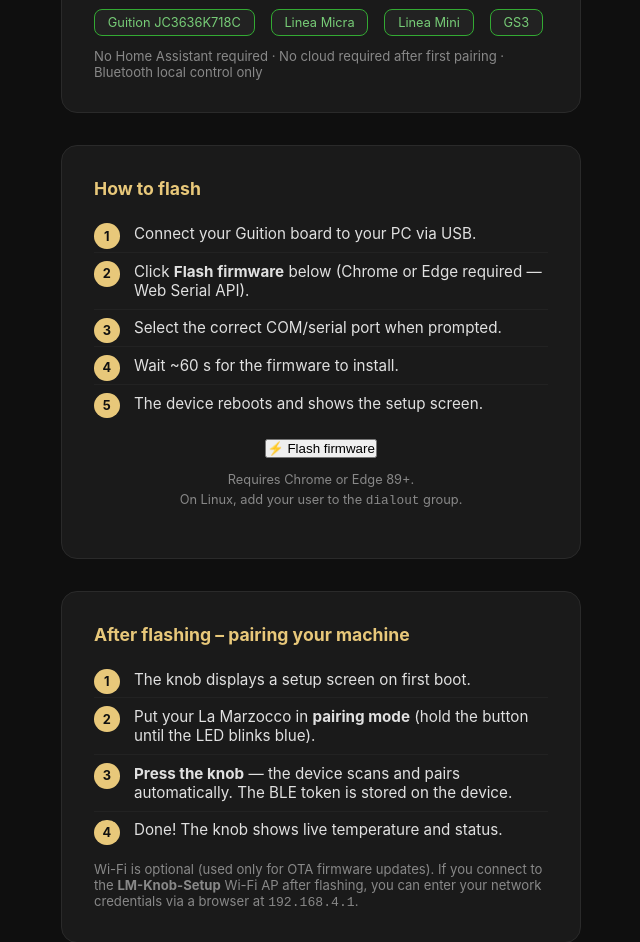
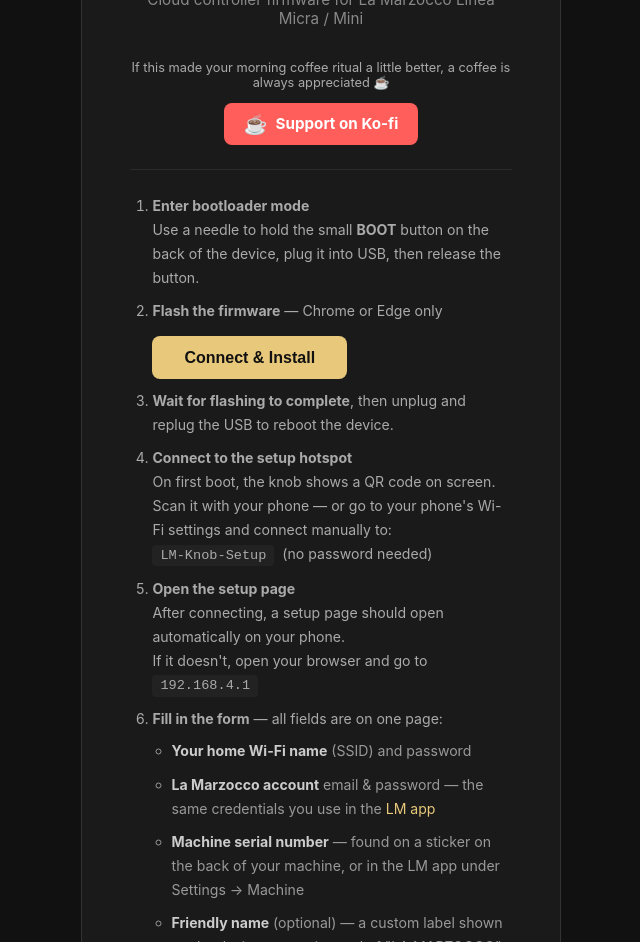
Before and after one commit to pschneeberger1986-ops/Knob-test, a plain HTML site: page docs/index.html in a window 1280 px wide. Shown: the part 195-1137 px from the top of the page, without its empty margins (319-959 px from the left). Drawn offline with Linux system fonts and the light colour scheme.

Commit message:
Add files via upload

```diff
--- a/docs/index.html
+++ b/docs/index.html
@@ -1,189 +1,139 @@
 <!DOCTYPE html>
 <html lang="en">
 <head>
-  <meta charset="UTF-8" />
-  <meta name="viewport" content="width=device-width, initial-scale=1.0" />
-  <title>LM Knob – Flash</title>
-  <script
-    type="module"
-    src="https://unpkg.com/esp-web-tools@10/dist/web/install-button.js?module"
-  ></script>
+  <meta charset="UTF-8">
+  <meta name="viewport" content="width=device-width, initial-scale=1.0">
+  <title>LM Knob — Flash</title>
+  <script type="module" src="https://unpkg.com/esp-web-tools@10/dist/web/install-button.js?module"></script>
   <style>
-    :root {
-      --gold:  #e8c87a;
-      --bg:    #0f0f0f;
-      --card:  #1a1a1a;
-      --text:  #e0e0e0;
-      --muted: #888;
-    }
     * { box-sizing: border-box; margin: 0; padding: 0; }
     body {
-      background: var(--bg);
-      color: var(--text);
-      font-family: -apple-system, BlinkMacSystemFont, 'Segoe UI', sans-serif;
       min-height: 100vh;
       display: flex;
       flex-direction: column;
       align-items: center;
-      padding: 2rem 1rem;
-      gap: 2rem;
+      justify-content: center;
+      background: #111;
+      color: #eee;
+      font-family: -apple-system, BlinkMacSystemFont, "Segoe UI", sans-serif;
+      padding: 2rem;
     }
-
-    header { text-align: center; }
-    header h1 { font-size: 2.2rem; color: var(--gold); letter-spacing: .04em; }
-    header p  { color: var(--muted); margin-top: .5rem; font-size: .95rem; }
-
     .card {
-      background: var(--card);
-      border: 1px solid #2a2a2a;
+      background: #1a1a1a;
+      border: 1px solid #333;
       border-radius: 16px;
-      padding: 2rem;
-      max-width: 520px;
+      padding: 2.5rem 3rem;
+      max-width: 480px;
       width: 100%;
-    }
-
-    .card h2 { font-size: 1.1rem; color: var(--gold); margin-bottom: 1rem; }
-
-    .steps { list-style: none; counter-reset: step; }
-    .steps li {
-      counter-increment: step;
-      padding: .55rem 0 .55rem 2.5rem;
-      position: relative;
-      color: var(--text);
-      font-size: .95rem;
-      border-bottom: 1px solid #222;
-    }
-    .steps li:last-child { border-bottom: none; }
-    .steps li::before {
-      content: counter(step);
-      position: absolute; left: 0; top: .5rem;
-      width: 1.6rem; height: 1.6rem;
-      background: var(--gold);
-      color: #111;
-      border-radius: 50%;
-      display: flex; align-items: center; justify-content: center;
-      font-weight: 700; font-size: .8rem;
-    }
-
-    .flash-zone {
-      text-align: center;
-      padding: 1rem 0;
-    }
-    esp-web-install-button {
-      --esp-tools-button-color:           var(--gold);
-      --esp-tools-button-text-color:      #111;
-      --esp-tools-button-border-radius:   10px;
-      --esp-tools-button-height:          3rem;
-      --esp-tools-button-font-size:       1rem;
-    }
-    .note {
-      color: var(--muted);
-      font-size: .8rem;
-      margin-top: .75rem;
-      line-height: 1.5;
-    }
-
-    .compat {
-      display: flex;
-      gap: 1rem;
-      flex-wrap: wrap;
-      margin-top: .5rem;
-    }
-    .chip {
-      background: #222;
-      border: 1px solid #333;
-      border-radius: 8px;
-      padding: .3rem .8rem;
-      font-size: .8rem;
-      color: var(--muted);
-    }
-    .chip.ok { border-color: #3a3; color: #7c7; }
-
-    footer {
-      color: var(--muted);
-      font-size: .8rem;
       text-align: center;
     }
-    footer a { color: var(--gold); text-decoration: none; }
+    .icon { font-size: 3rem; margin-bottom: 1rem; }
+    h1 { font-size: 1.6rem; font-weight: 700; color: #e8c87a; margin-bottom: .4rem; }
+    .subtitle { color: #888; font-size: .95rem; margin-bottom: 2rem; }
+    esp-web-install-button {
+      display: block;
+      margin: 0 auto;
+    }
+    esp-web-install-button::part(button) {
+      background: #e8c87a;
+      color: #111;
+      border: none;
+      border-radius: 8px;
+      padding: .8rem 2rem;
+      font-size: 1rem;
+      font-weight: 600;
+      cursor: pointer;
+      transition: opacity .15s;
+    }
+    esp-web-install-button::part(button):hover { opacity: .85; }
+    .steps {
+      text-align: left;
+      font-size: .88rem;
+      color: #aaa;
+      line-height: 1.7;
+    }
+    .steps ol { padding-left: 1.4rem; }
+    .steps li { margin-bottom: .6rem; }
+    .flash-step {
+      margin: 1rem 0;
+      padding: 1rem;
+      background: #222;
+      border-radius: 10px;
+      border: 1px solid #333;
+    }
+    .flash-step p {
+      font-size: .8rem;
+      color: #666;
+      margin-bottom: .6rem;
+    }
+    a { color: #e8c87a; text-decoration: none; }
   </style>
 </head>
 <body>
+  <div class="card">
+    <div class="icon">☕</div>
+    <h1>LM Knob</h1>
+    <p class="subtitle">Cloud controller firmware for La Marzocco Linea Micra / Mini</p>
 
-<header>
-  <h1>☕ LM Knob</h1>
-  <p>Standalone La Marzocco controller for the Guition JC3636K718C</p>
-</header>
+    <div style="margin-bottom:1.5rem;padding-bottom:1.5rem;border-bottom:1px solid #2a2a2a;">
+      <p style="font-size:.8rem;color:#aaa;margin-bottom:.8rem;">If this made your morning coffee ritual a little better, a coffee is always appreciated ☕</p>
+      <a href="https://ko-fi.com/patrickschneeberger" target="_blank"
+         style="display:inline-flex;align-items:center;gap:.5rem;background:#FF5E5B;color:#fff;font-weight:700;font-size:.95rem;padding:.55rem 1.2rem;border-radius:8px;text-decoration:none;">
+        <span style="font-size:1.2rem;">☕</span> Support on Ko-fi
+      </a>
+    </div>
 
-<div class="card">
-  <h2>Compatible hardware</h2>
-  <div class="compat">
-    <span class="chip ok">Guition JC3636K718C</span>
-    <span class="chip ok">Linea Micra</span>
-    <span class="chip ok">Linea Mini</span>
-    <span class="chip ok">GS3</span>
-  </div>
-  <p style="color:var(--muted);font-size:.82rem;margin-top:.8rem;">
-    No Home Assistant required · No cloud required after first pairing ·
-    Bluetooth local control only
-  </p>
-</div>
+    <div class="steps">
+      <ol>
+        <li>
+          <strong>Enter bootloader mode</strong><br>
+          Use a needle to hold the small <strong>BOOT</strong> button on the back of the device, plug it into USB, then release the button.
+        </li>
+        <li>
+          <strong>Flash the firmware</strong> — Chrome or Edge only
+          <div style="margin-top:.8rem;">
+            <esp-web-install-button manifest="manifest.json" id="ewt" style="display:none"></esp-web-install-button>
+            <button onclick="document.getElementById('ewt').shadowRoot.querySelector('button').click()"
+              style="background:#e8c87a;color:#111;border:none;border-radius:8px;padding:.8rem 2rem;font-size:1rem;font-weight:600;cursor:pointer;">
+              Connect &amp; Install
+            </button>
+          </div>
+        </li>
+        <li>
+          <strong>Wait for flashing to complete</strong>, then unplug and replug the USB to reboot the device.
+        </li>
+        <li>
+          <strong>Connect to the setup hotspot</strong><br>
+          On first boot, the knob shows a QR code on screen.<br>
+          Scan it with your phone — or go to your phone's Wi-Fi settings and connect manually to:<br>
+          <code style="background:#222;padding:.2rem .5rem;border-radius:4px;font-size:.85rem;">LM-Knob-Setup</code> &nbsp;(no password needed)
+        </li>
+        <li>
+          <strong>Open the setup page</strong><br>
+          After connecting, a setup page should open automatically on your phone.<br>
+          If it doesn't, open your browser and go to <code style="background:#222;padding:.2rem .5rem;border-radius:4px;font-size:.85rem;">192.168.4.1</code>
+        </li>
+        <li>
+          <strong>Fill in the form</strong> — all fields are on one page:
+          <ul style="margin-top:.5rem;padding-left:1.2rem;color:#999;">
+            <li><strong style="color:#ccc;">Your home Wi-Fi name</strong> (SSID) and password</li>
+            <li><strong style="color:#ccc;">La Marzocco account</strong> email &amp; password — the same credentials you use in the <a href="https://home.lamarzocco.com/" target="_blank">LM app</a></li>
+            <li><strong style="color:#ccc;">Machine serial number</strong> — found on a sticker on the back of your machine, or in the LM app under Settings → Machine</li>
+            <li><strong style="color:#ccc;">Friendly name</strong> (optional) — a custom label shown on the device screen instead of "LA MARZOCCO", e.g. <em>Kitchen Linea Mini</em>. You can change it later in Settings → System → Name.</li>
+          </ul>
+        </li>
+        <li>
+          <strong>Submit — you're done!</strong><br>
+          The knob reboots, connects to your Wi-Fi, and links to your La Marzocco cloud. The carousel screen appears within a few seconds. ☕
+        </li>
+      </ol>
+    </div>
 
-<div class="card">
-  <h2>How to flash</h2>
-  <ol class="steps">
-    <li>Connect your Guition board to your PC via USB.</li>
-    <li>Click <strong>Flash firmware</strong> below
-        (Chrome or Edge required — Web Serial API).</li>
-    <li>Select the correct COM/serial port when prompted.</li>
-    <li>Wait ~60 s for the firmware to install.</li>
-    <li>The device reboots and shows the setup screen.</li>
-  </ol>
+    <p style="font-size:.8rem;color:#666;margin-top:1.2rem;">Compatible hardware: Guition JC3636K718C (ESP32-S3, 360×360 round display + knob)</p>
 
-  <div class="flash-zone">
-    <esp-web-install-button manifest="manifest.json">
-      <button slot="activate">⚡ Flash firmware</button>
-    </esp-web-install-button>
-    <p class="note">
-      Requires Chrome or Edge 89+.<br>
-      On Linux, add your user to the <code>dialout</code> group.
+    <p style="font-size:.72rem;color:#3a3a3a;margin-top:1.2rem;line-height:1.5;">
+      This firmware is provided as-is, without any warranty. Flashing third-party firmware may void your device warranty. Use at your own risk. This project is not affiliated with or endorsed by La Marzocco.
     </p>
   </div>
-</div>
-
-<div class="card">
-  <h2>After flashing – pairing your machine</h2>
-  <ol class="steps">
-    <li>The knob displays a setup screen on first boot.</li>
-    <li>Put your La Marzocco in <strong>pairing mode</strong>
-        (hold the button until the LED blinks blue).</li>
-    <li><strong>Press the knob</strong> — the device scans and pairs
-        automatically. The BLE token is stored on the device.</li>
-    <li>Done! The knob shows live temperature and status.</li>
-  </ol>
-  <p style="color:var(--muted);font-size:.82rem;margin-top:.8rem;">
-    Wi-Fi is optional (used only for OTA firmware updates).
-    If you connect to the <strong>LM-Knob-Setup</strong> Wi-Fi AP after
-    flashing, you can enter your network credentials via a browser at
-    <code>192.168.4.1</code>.
-  </p>
-</div>
-
-<div class="card">
-  <h2>Controls</h2>
-  <ol class="steps">
-    <li><strong>Short press</strong> — toggle machine on / standby</li>
-    <li><strong>Long press</strong> — open settings
-        (coffee temp, steam level)</li>
-    <li><strong>Rotate</strong> (in settings) — adjust value</li>
-    <li><strong>Press</strong> (in settings) — confirm &amp; next</li>
-  </ol>
-</div>
-
-<footer>
-  <a href="https://github.com/YOUR_HANDLE/lm-knob">GitHub</a> ·
-  Not affiliated with La Marzocco ·
-  MIT licence
-</footer>
-
 </body>
 </html>
```
Also changed, not shown: docs/manifest.json, 4 other files.
